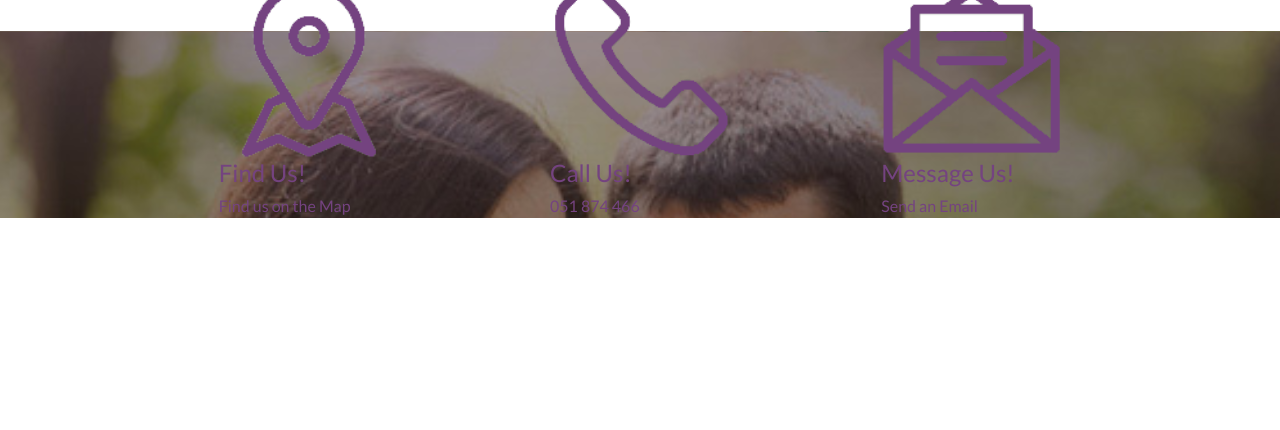
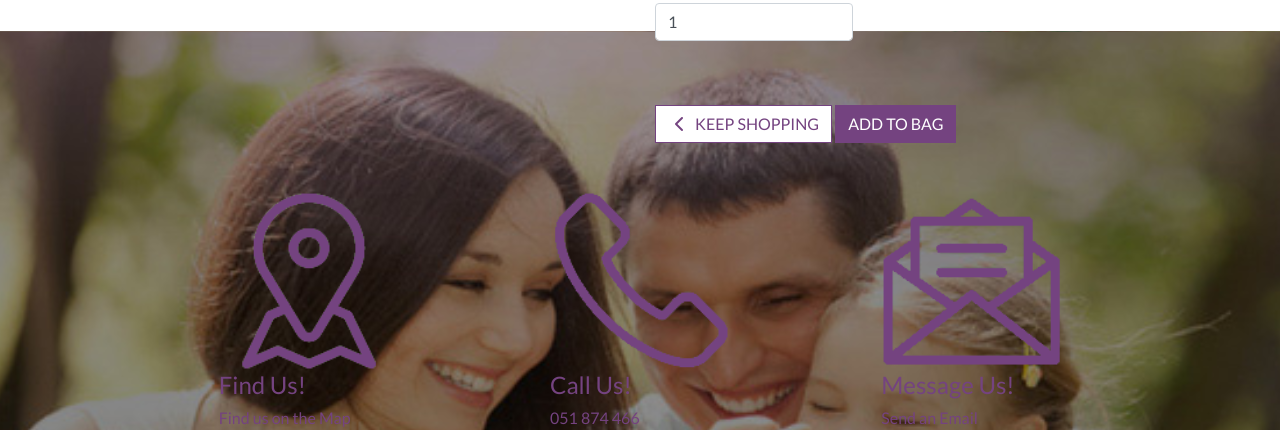
Before and after one commit to DMASCoreDeclan/PP5-Pharmacy, a Django app: page /products/19 in a window 1280 px wide. Shown: the part 769-1199 px from the top of the page. Before the commit the page ends 987 px from the top, so only its background shows below. Run offline with Django 3.2, Linux system fonts and the light colour scheme; data comes from the database, SQL or seed files in the repository; some libraries are stand-ins or nearby versions.

Commit message:
Added add_to_cart functionality

```diff
--- a/cart/templates/cart/cartview.html
+++ b/cart/templates/cart/cartview.html
@@ -29,7 +29,7 @@
                     <div class="table-responsive rounded"></div>
                 {% else %}
                     <p class="lead mb-5">Your bag is empty</p>
-                    <a href="{% url 'all_products' %}" class="btn btn-outline-black rounded-0 btn-lg">
+                    <a href="{% url 'all_products' %}" class="btn btn-outline-purple rounded-0 btn-lg">
                         <span class="icon">
                             <i class="fas fa-chevron-left"></i>
                         </span>
--- a/cart/urls.py
+++ b/cart/urls.py
@@ -4,5 +4,6 @@ from . import views
 
 urlpatterns = [
     path('', views.cartview, name='cartview'),
+    path('add/<item_id>/', views.add_to_cart, name='add_to_cart'),
 
 ]
--- a/products/templates/products/product_detail.html
+++ b/products/templates/products/product_detail.html
@@ -45,6 +45,29 @@
                             <small class="text-muted">No Rating</small>
                         {% endif %}
                         <p class="mt-3">{{ product.description }}</p>
+                        <form action="{% url 'add_to_cart' product.id %}" method="POST" class="form">
+                            {% csrf_token %}
+                            <div class="form-row">
+                                <div class="col-12">
+                                    <p class="mt-3"><strong>Quantity</strong></p>
+                                    <div class="form-group w-50">
+                                        <div class="input-group">
+                                            <input type="number" name="quantity" value="1" min="1" max="99" data-item_id="{{ product.id }}" id="id_qty_{{ product.id }}" class="form-control qty_input">
+                                        </div>
+                                    </div>
+                                </div>
+                                <div class="col-12">
+                                    <a href=" {% url 'all_products' %}" class="btn btn-outline-purple rounded-0 mt-5">
+                                        <span class="icon">
+                                            <i class="fas fa-chevron-left"></i>
+                                        </span>
+                                        <span class="text-uppercase">Keep Shopping</span>
+                                    </a>
+                                    <input type="submit" class="btn btn-purple rounded-0 text-uppercase mt-5" value="Add to Bag">
+                                </div>
+                                <input type="hidden" name="redirect_url" value="{{ request.path }}">
+                            </div>
+                        </form>
                     </div>
                 </div>
             </div>
--- a/products/templates/products/products.html
+++ b/products/templates/products/products.html
@@ -19,7 +19,7 @@
                 <h2 class="logo-font">Products</h2>
                 {% for c in current_categories %}
                     <a class="category-badge text-decoration-none" href="{% url 'all_products'%}?category={{ c.name }}">
-                        <span class="p-2 mt-2 badge btn-purple text-white rounded-0 border border-dark">{{ c.friendly_name }}</span>
+                        <span class="p-2 mt-2 badge btn-purple text-white rounded-0 border border-purple">{{ c.friendly_name }}</span>
                     </a>
                 {% endfor %}
                 <hr class="w-50 mb-1">
@@ -46,7 +46,7 @@
                     <div class="col-12 col-md-6 order-md-first">
                         <p class="text-muted mt-3 text-center text-md-left">
                             {% if search_term or current_categories or current_sorting != 'None_None' %}
-                                <span class="small"><a href="{% url 'all_products' %}">Products Home</a> | </span>
+                                <span class="small"><a class="purple-link " href="{% url 'all_products' %}">Products Home</a> | </span>
                             {% endif %}
                             {{ products|length }} Products{% if search_term %} found for <strong>"{{ search_term }}"</strong>{% endif %}
                         </p>
@@ -114,7 +114,7 @@
             </div>
         </div>
     </div>
-    <div class="btt-button shadow-sm rounded-0 blorder border-black">
+    <div class="btt-button shadow-sm rounded-0 blorder border-purple">
         <a href="" class="btt-link d-flex h-100">
             <i class="fas fa fa-arrow-up text-purple mx-auto my-auto"></i>
         </a>
--- a/static/css/base.css
+++ b/static/css/base.css
@@ -38,9 +38,10 @@ body {
     color: white;
 }
 
-.btn-purple {
-    background: #744380;
-    color: white;
+.btn-outline-purple {
+    background: white;
+    color: #744380 !important;
+    border: 1px solid #744380;
 }
 
 .shop-now-button:hover,
@@ -167,7 +168,7 @@ a.category-badge > span.badge:hover {
     cursor: pointer;
 }
 
-.border-black {
+.border-purple {
     border: 1px solid #744380 !important;
 }
 
```
Also changed, not shown: cart/views.py (+19 -1 lines).
